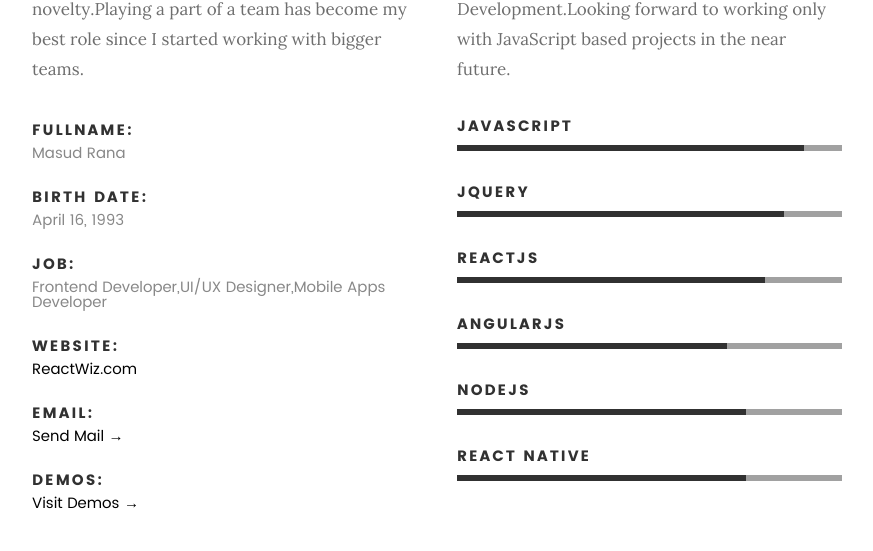
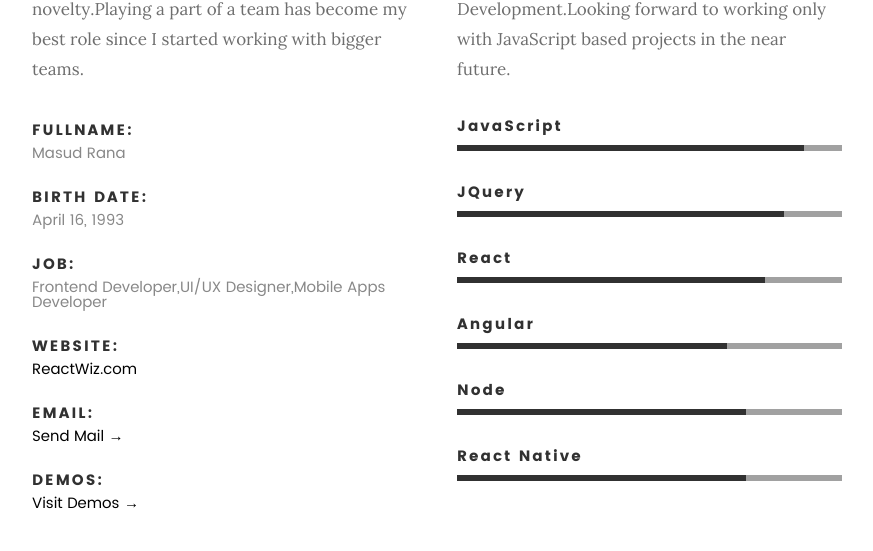
Before and after one commit to therana/therana.github.io, a PHP site: page / in a window 1280 px wide. Shown: the part 1600-2151 px from the top of the page, without its empty margins (203-1076 px from the left). Run offline with PHP 8.4, Linux system fonts and the light colour scheme; some web fonts are replaced.

Commit message:
Fixed minor issues

```diff
--- a/css/main.css
+++ b/css/main.css
@@ -1,3 +1,4 @@
+
 /**
  * ===================================================================
  *
@@ -959,7 +960,7 @@ button::-moz-focus-inner, input::-moz-focus-inner {
         top: -3rem;
         font-family: "poppins-bold", sans-serif;
         color: #313131;
-        text-transform: uppercase;
+        // text-transform: uppercase;
         letter-spacing: .2rem;
         font-size: 1.5rem;
         line-height: 2.4rem;
--- a/index.html
+++ b/index.html
@@ -175,15 +175,15 @@
                                    </li>
                                    <li>
                                         <div class="progress percent80"><span>80%</span></div>
-                                        <strong>ReactJS</strong>
+                                        <strong>React</strong>
                                    </li>
                                    <li>
                                         <div class="progress percent70"><span>70%</span></div>
-                                        <strong>AngularJS</strong>
+                                        <strong>Angular</strong>
                                    </li>
                                    <li>
                                         <div class="progress percent75"><span>75%</span></div>
-                                        <strong>NodeJS</strong>
+                                        <strong>Node</strong>
                                    </li>
                                    <li>
 
```
